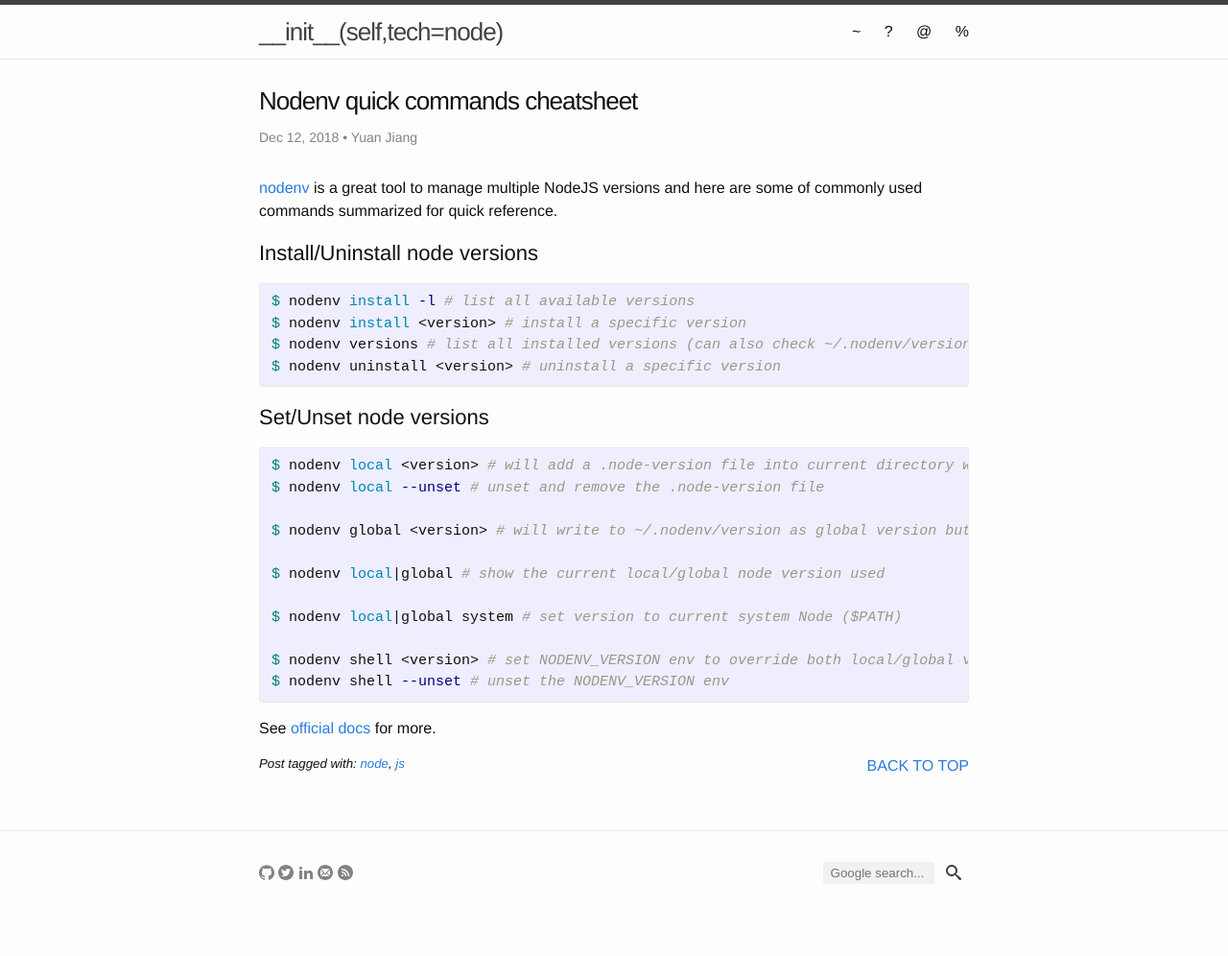
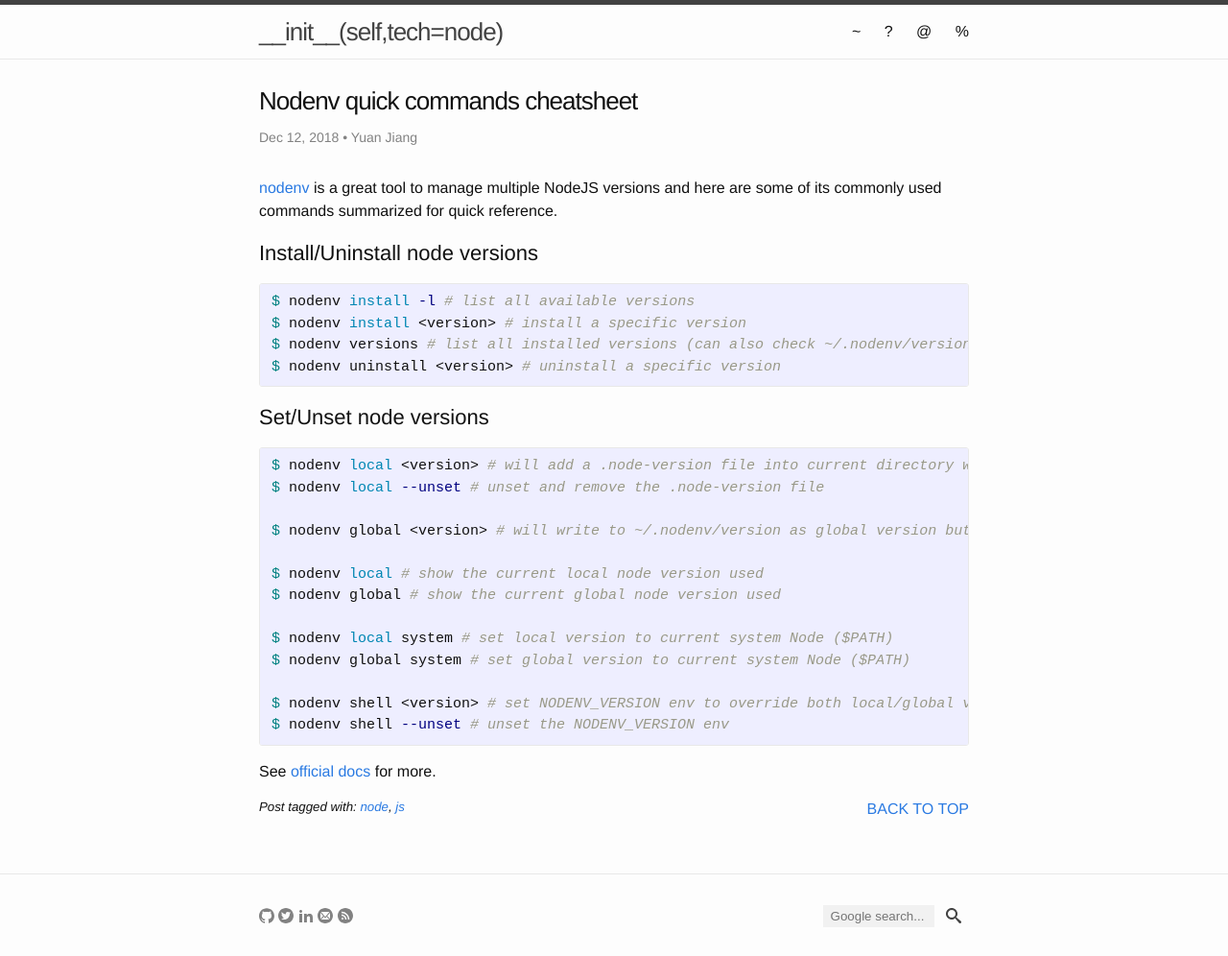
Before and after one commit to yuan-jiang/yuan-jiang.github.io, a Jekyll site: the page built from _posts/2018-12-12-nodenv-quick-commands-cheatsheet.md, in a window 1280 px wide. Shown: the whole page at 96% size. Built offline with Jekyll 4.4.1, drawn with Linux system fonts in a browser that asks for light colours; comment, search, counter and statistics services are not loaded; before the commit the page ends 951 px from its top, so only the background shows below that.

Commit message:
Some minor updates to the nodenv commands post

```diff
--- a/_posts/2018-12-12-nodenv-quick-commands-cheatsheet.md
+++ b/_posts/2018-12-12-nodenv-quick-commands-cheatsheet.md
@@ -5,7 +5,7 @@
 tags: node js
 ---
 
-[nodenv](https://github.com/nodenv/nodenv) is a great tool to manage multiple NodeJS versions and here are some of commonly used commands summarized for quick reference.
+[nodenv](https://github.com/nodenv/nodenv) is a great tool to manage multiple NodeJS versions and here are some of its commonly used commands summarized for quick reference.
 
 ## Install/Uninstall node versions
 {% highlight bash %}
@@ -20,11 +20,13 @@
 $ nodenv local <version> # will add a .node-version file into current directory with version name to override the global version
 $ nodenv local --unset # unset and remove the .node-version file
 
-$ nodenv global <version> # will write to ~/.nodenv/version as global version but it can be overriden by the global one if set above
+$ nodenv global <version> # will write to ~/.nodenv/version as global version but it can be overriden by the local one if set above
 
-$ nodenv local|global # show the current local/global node version used
+$ nodenv local # show the current local node version used
+$ nodenv global # show the current global node version used
 
-$ nodenv local|global system # set version to current system Node ($PATH)
+$ nodenv local system # set local version to current system Node ($PATH)
+$ nodenv global system # set global version to current system Node ($PATH)
 
 $ nodenv shell <version> # set NODENV_VERSION env to override both local/global version set above
 $ nodenv shell --unset # unset the NODENV_VERSION env
```
